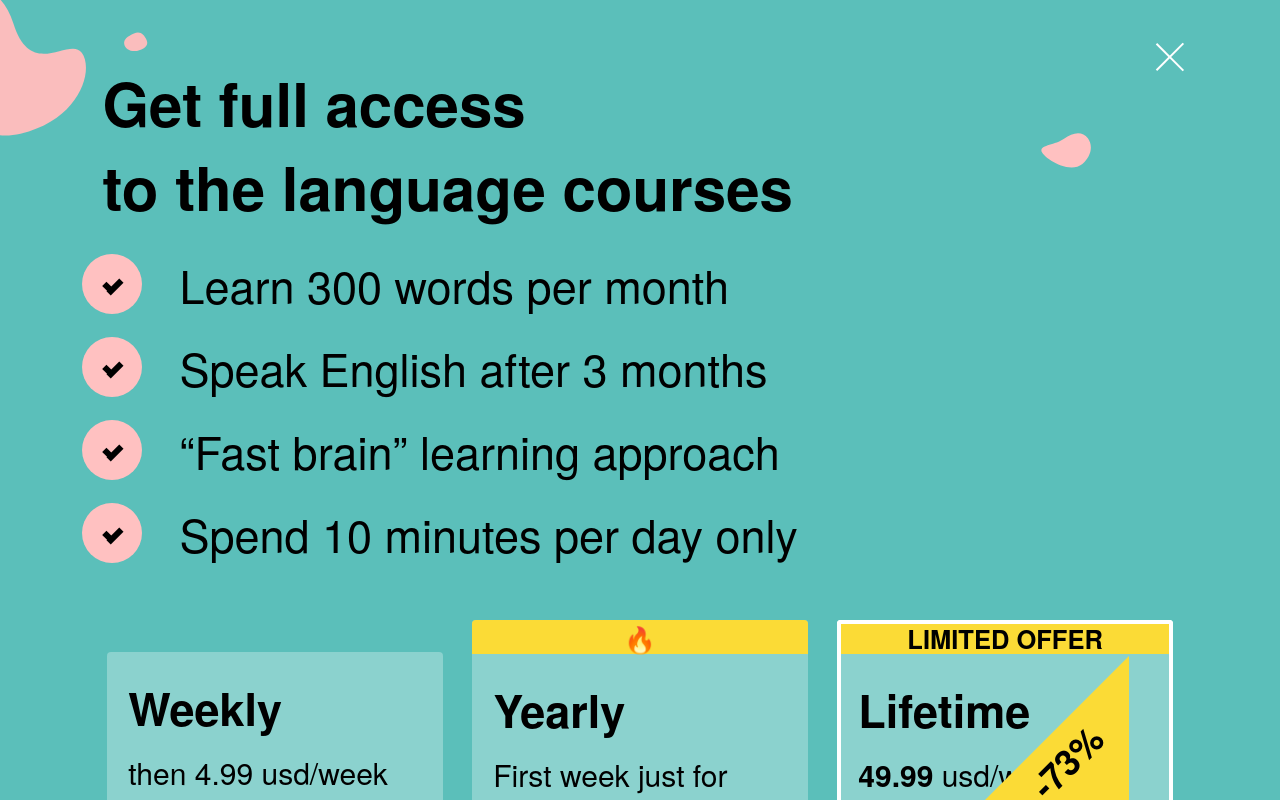
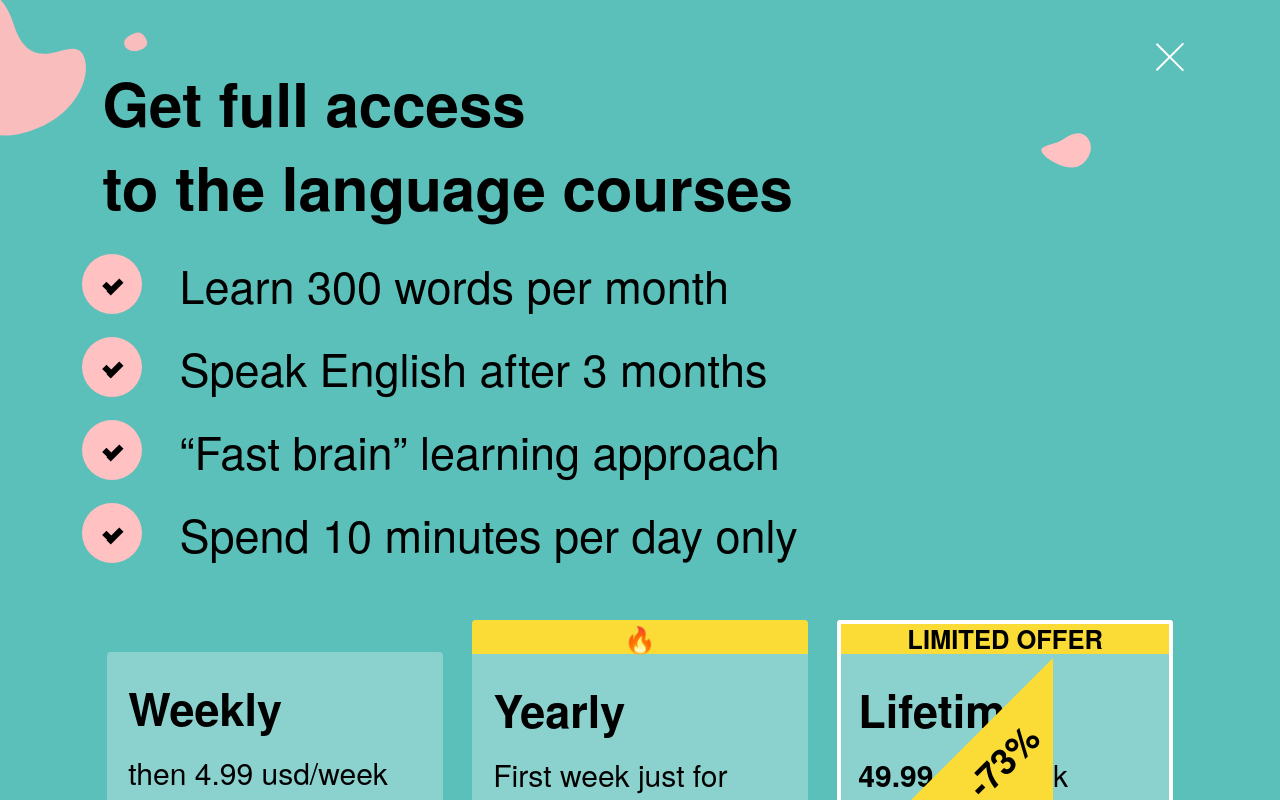
Before and after one commit to Yojuks/concepter, a plain HTML site: page index.html in a window 1280 px wide. In both pictures the pointer is over the element "-73%". Shown: the top 800 px of the page. Drawn offline with Linux system fonts and the light colour scheme.

Commit message:
Refactored style in triangle

```diff
--- a/style.css
+++ b/style.css
@@ -380,12 +380,12 @@ body {
     }
     .offer-item:hover .triangle {
         border-width: 0px 0 49px 49px;
-        left: 190px;
-        bottom: 50px;
+        left: 114px;
+        bottom: 48px;
     }
     .offer-item:hover .triangle-span {
         border-width: 0px 0 49px 49px;
-        left: -35px;
-        bottom: -35px;
+        left: -31px;
+        bottom: -34px;
     }
 }
```
